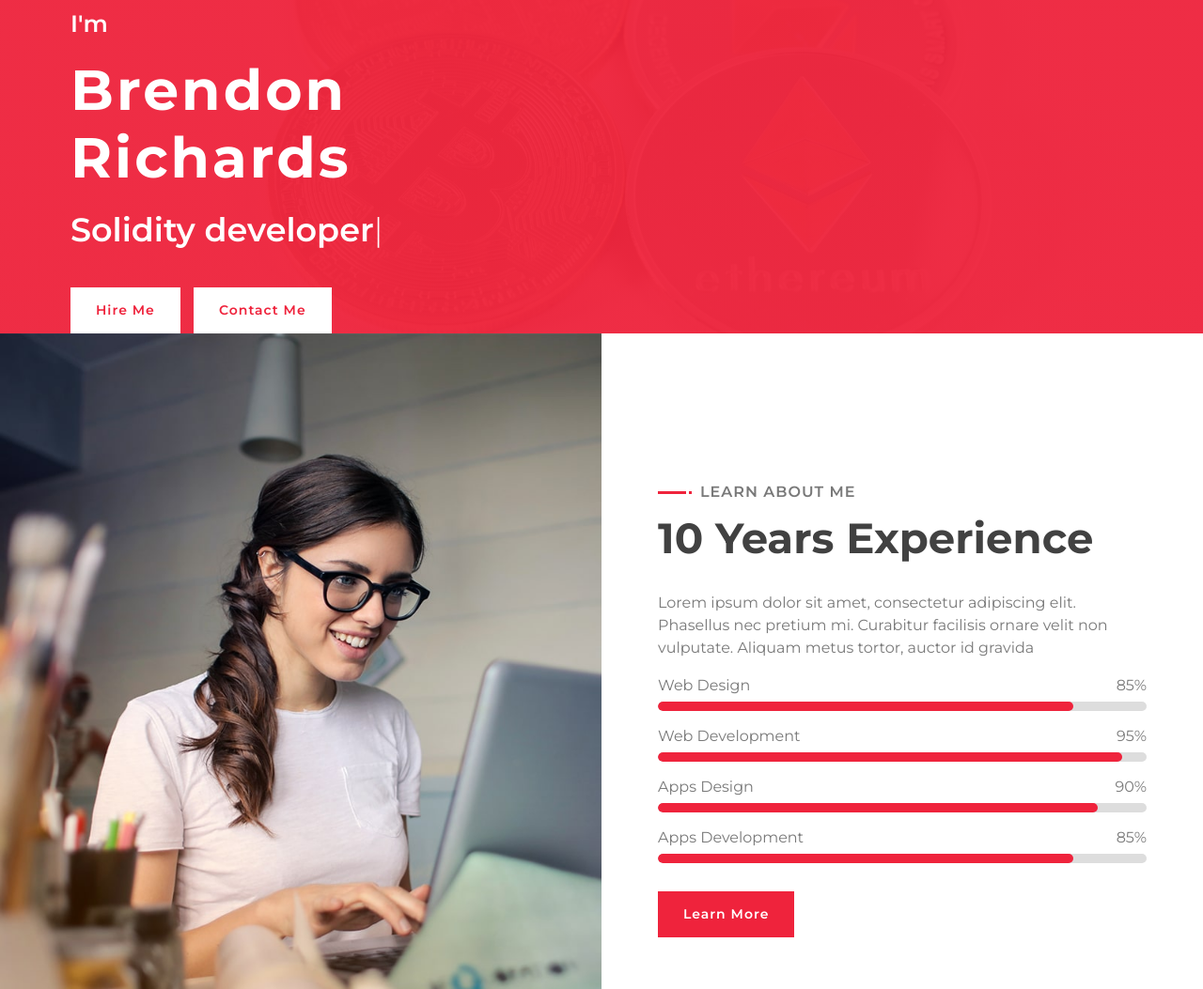
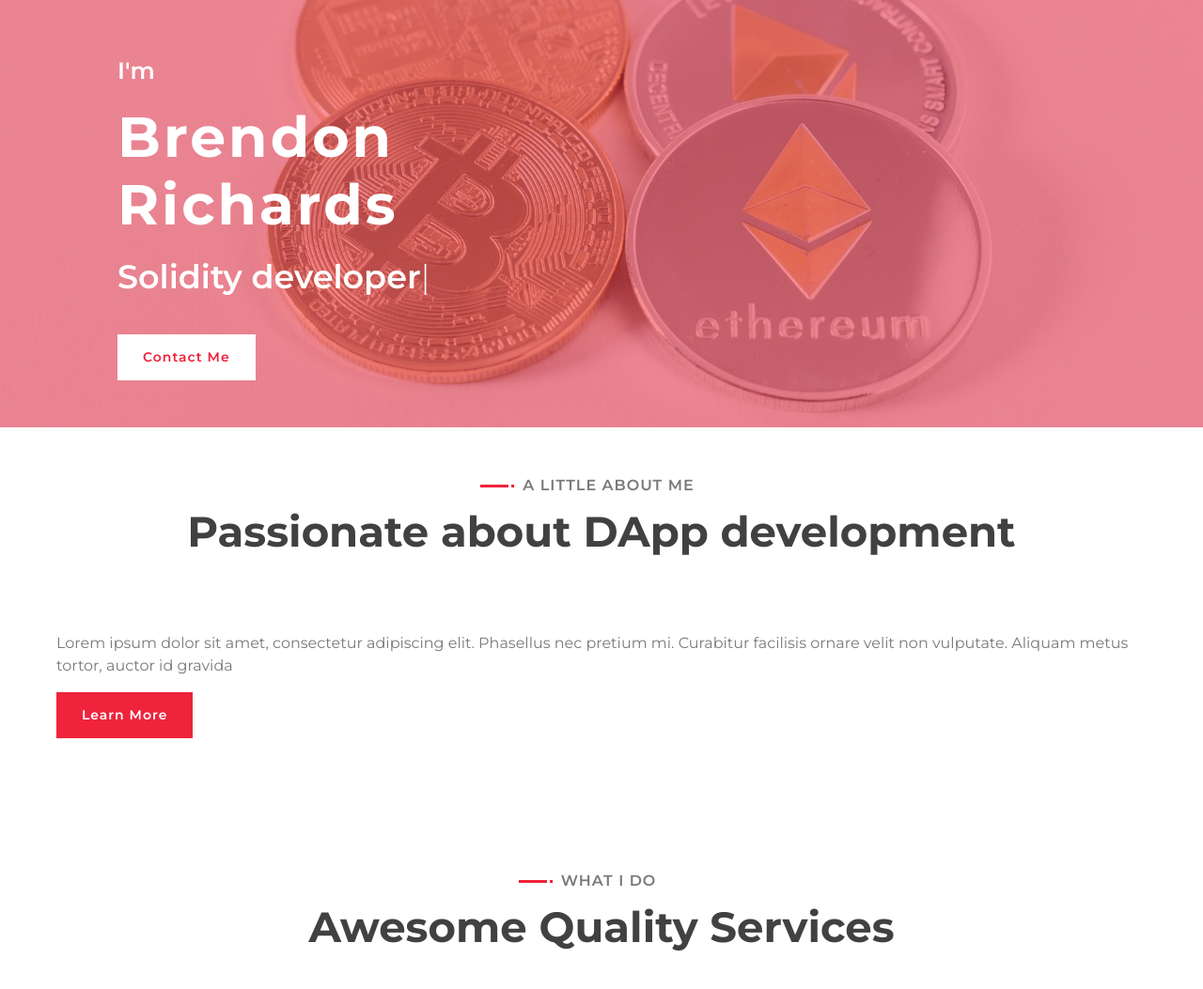
Before and after one commit to Brendon1911/Portfolio, a plain HTML site: page index.html in a window 1280 px wide. Shown: the part 113-1166 px from the top of the page at 94% size. Drawn offline with nearby package versions, Linux system fonts and the light colour scheme.

Commit message:
Update about section

```diff
--- a/css/style.css
+++ b/css/style.css
@@ -248,14 +248,14 @@ a:focus {
     margin-bottom: 45px;
     padding: 120px 0 0 0;
     overflow: hidden;
-    background: linear-gradient(rgba(239, 35, 60, .95), rgba(239, 35, 60, .95)), url(../img/hero-bg.jpg);
+    background: linear-gradient(rgba(239, 35, 60, .50), rgba(239, 35, 60, .50)), url(../img/hero-bg.jpg);
     background-position: center;
     background-repeat: no-repeat;
     background-size: cover;
 }
 
 .hero .container-fluid {
-    padding: 0;
+    padding: 50px;
 }
 
 .hero .hero-image {
@@ -417,6 +417,7 @@ a:focus {
 .section-header {
     position: relative;
     margin-bottom: 45px;
+    padding: 50px;
 }
 
 .section-header p {
--- a/index.html
+++ b/index.html
@@ -2,7 +2,7 @@
 <html lang="en">
     <head>
         <meta charset="utf-8">
-        <title>DevFolio - Developer Portfolio Template</title>
+        <title>Brendon Richards - Blockchain Developer</title>
         <meta content="width=device-width, initial-scale=1.0" name="viewport">
         <meta content="Free Website Template" name="keywords">
         <meta content="Free Website Template" name="description">
@@ -28,7 +28,7 @@
         <!-- Nav Bar Start -->
         <div class="navbar navbar-expand-lg bg-light navbar-light">
             <div class="container-fluid">
-                <a href="index.html" class="navbar-brand">DevFolio</a>
+                <a href="index.html" class="navbar-brand">Brendon Richards</a>
                 <button type="button" class="navbar-toggler" data-toggle="collapse" data-target="#navbarCollapse">
                     <span class="navbar-toggler-icon"></span>
                 </button>
@@ -65,8 +65,7 @@
                                 <div class="typed-text">Blockchain developer, Solidity developer, Web3 Developer</div>
                             </div>
                             <div class="hero-btn">
-                                <a class="btn" href="">Hire Me</a>
-                                <a class="btn" href="">Contact Me</a>
+                                <a class="btn" href="#contact">Contact Me</a>
                             </div>
                         </div>
                     </div>
@@ -85,50 +84,17 @@
         <div class="about wow fadeInUp" data-wow-delay="0.1s" id="about">
             <div class="container-fluid">
                 <div class="row align-items-center">
-                    <div class="col-lg-6">
-                        <div class="about-img">
-                            <img src="img/about.jpg" alt="Image">
-                        </div>
-                    </div>
-                    <div class="col-lg-6">
                     <div class="about-content">
-                            <div class="section-header text-left">
-                                <p>Learn About Me</p>
-                                <h2>10 Years Experience</h2>
+                        <div class="section-header text-center">
+                            <p>A little about me</p>
+                            <h2>Passionate about DApp development</h2>
                         </div>
                         <div class="about-text">
                             <p>
                                 Lorem ipsum dolor sit amet, consectetur adipiscing elit. Phasellus nec pretium mi. Curabitur facilisis ornare velit non vulputate. Aliquam metus tortor, auctor id gravida
                             </p>
                         </div>
-                            <div class="skills">
-                                <div class="skill-name">
-                                    <p>Web Design</p><p>85%</p>
-                                </div>
-                                <div class="progress">
-                                    <div class="progress-bar" role="progressbar" aria-valuenow="85" aria-valuemin="0" aria-valuemax="100"></div>
-                                </div>
-                                <div class="skill-name">
-                                    <p>Web Development</p><p>95%</p>
-                                </div>
-                                <div class="progress">
-                                    <div class="progress-bar" role="progressbar" aria-valuenow="95" aria-valuemin="0" aria-valuemax="100"></div>
-                                </div>
-                                <div class="skill-name">
-                                    <p>Apps Design</p><p>90%</p>
-                                </div>
-                                <div class="progress">
-                                    <div class="progress-bar" role="progressbar" aria-valuenow="90" aria-valuemin="0" aria-valuemax="100"></div>
-                                </div>
-                                <div class="skill-name">
-                                    <p>Apps Development</p><p>85%</p>
-                                </div>
-                                <div class="progress">
-                                    <div class="progress-bar" role="progressbar" aria-valuenow="85" aria-valuemin="0" aria-valuemax="100"></div>
-                                </div>
-                            </div>
                         <a class="btn" href="">Learn More</a>
-                        </div>
                     </div>
                 </div>
             </div>
```
Also changed, not shown: developer-portfolio-template.jpg (deleted). Lines whose indentation alone changed are shown as unchanged.
